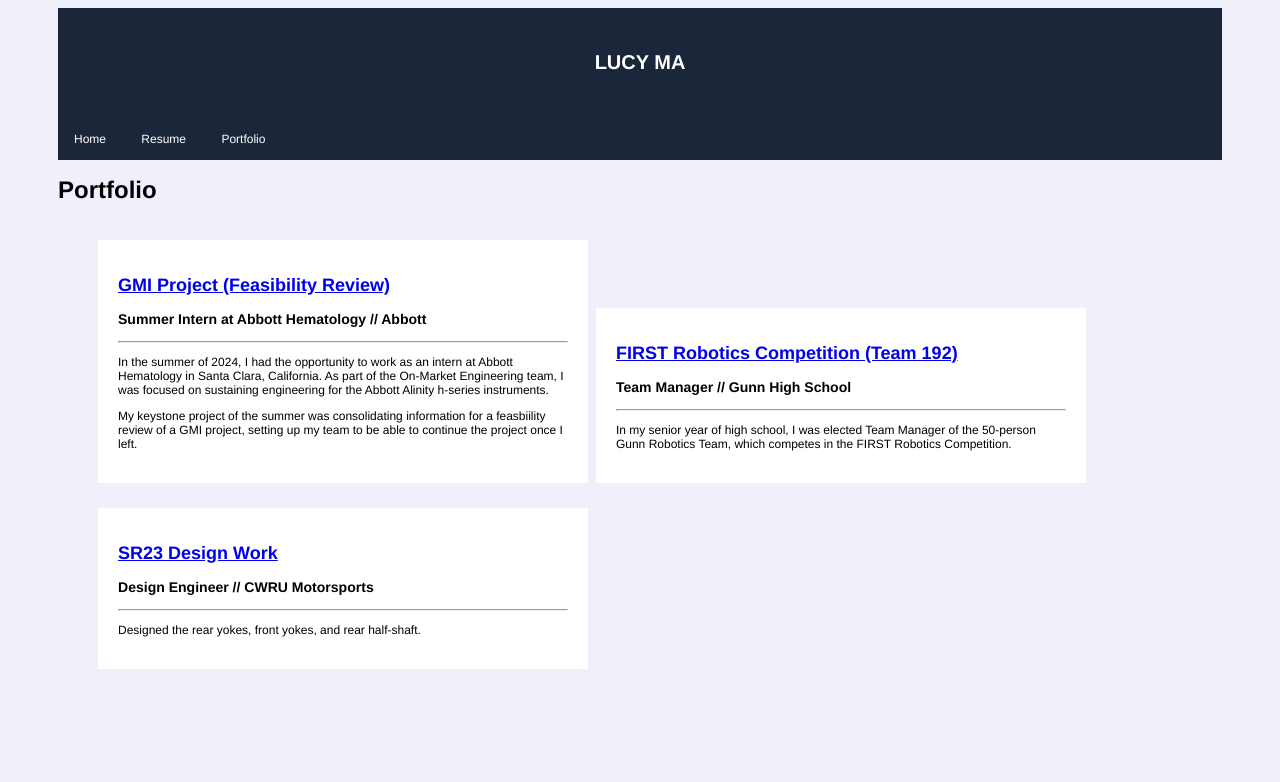
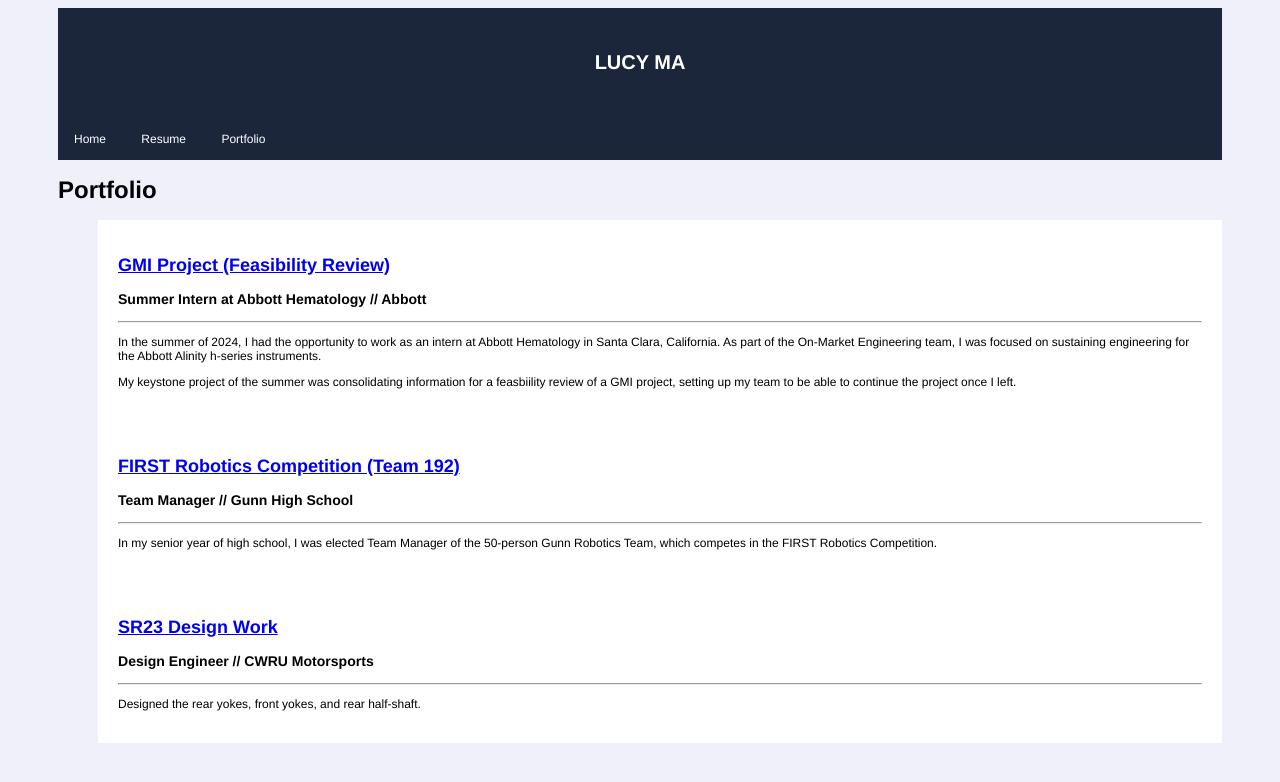
Before and after one commit to lucyttma/lucyttma.github.io, a Jekyll site: the page built from static/portfolio.html, in a window 1280 px wide. Shown: the top 782 px of the page. Built offline with Jekyll 4.4.1, drawn with Linux system fonts in a browser that asks for light colours.

Commit message:
Update main.scss

```diff
--- a/_sass/main.scss
+++ b/_sass/main.scss
@@ -49,16 +49,17 @@ body {
   right:50px;
 }
 
+.ul {
+  display: flex;
+  flex-direction: row;
+  flex-wrap: wrap;
+  width: 100%;
+  padding-left: 0;
+}
+
 .div-portfolio{
-  display: inline-block;
-  width: 40%;
-  margin-top: 5px;
-  margin-bottom: 5px;
-  margin-right: 5px;
-  margin-left: 0px;
   background-color: #ffffff;
   padding: 20px;
-  margin-top: 20px;
   .h2 {
     color: #415a77;
     text-align:left;
```
